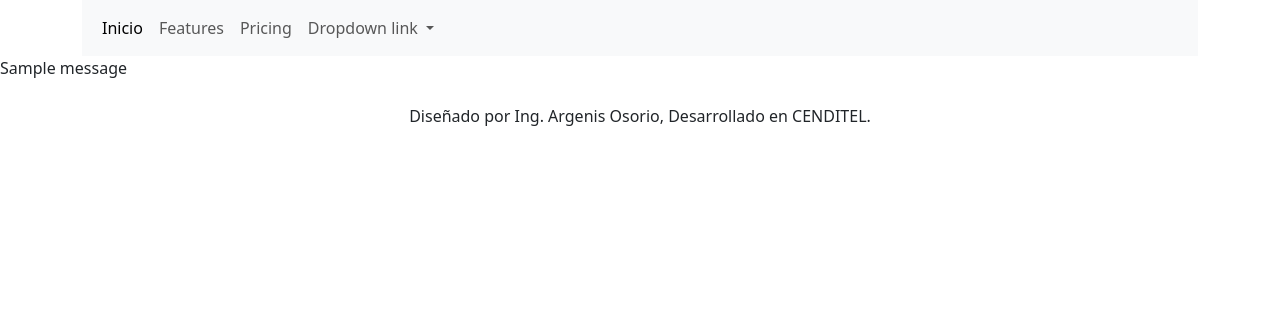
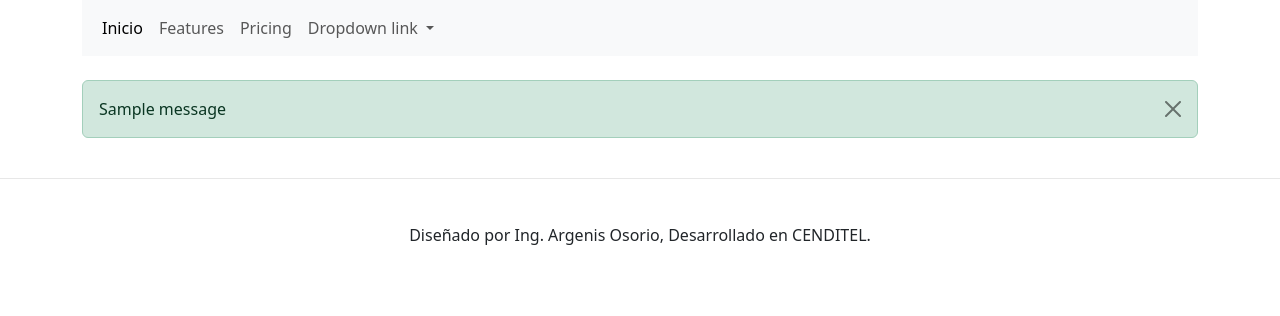
Before and after one commit to argenisosorio/repositorio_certificados_update, a Django app: template certificate/templates/certificate/base.html in a window 1280 px wide. Shown: the top 316 px of the page. Run offline with Django 3.2, Linux system fonts and the light colour scheme; the template is opened without the code that fills it, so the values that code supplies are empty; tables that the repository leaves empty hold one stand-in row (values such as "Sample post"); one stand-in notice (Sample message) is shown; some libraries are stand-ins or nearby versions.

Commit message:
feat(partials): Seccionada la plantilla base en partes y añadidas mejoras en la plantilla base.

```diff
--- a/ToDo-List.txt
+++ b/ToDo-List.txt
@@ -1,2 +1,3 @@
 1- Pulir el formulario de búsqueda en la página inicial.
 2- Actualizar el readme.
+3- Incluir font-awesome.
--- a/certificate/templates/certificate/base.html
+++ b/certificate/templates/certificate/base.html
@@ -13,96 +13,27 @@
     <link rel="icon" type="image/png" href="{% static 'images/favicon.png' %}" />
     <!-- Load Bootstrap CSS -->
     <link href="{% static 'css/bootstrap.min.css' %}" rel="stylesheet">
+    <!-- Own styles -->
+    <link href="{% static 'css/styles.css' %}" rel="stylesheet">
 </head>
 <body>
     <!-- Navbar -->
-    <div class="container">
-        <nav class="navbar navbar-expand-lg navbar-light bg-light">
-            <div class="container-fluid">
-                <button
-                    class="navbar-toggler"
-                    type="button"
-                    data-bs-toggle="collapse"
-                    data-bs-target="#navbarNavDropdown"
-                    aria-controls="navbarNavDropdown"
-                    aria-expanded="false"
-                    aria-label="Toggle navigation"
-                >
-                    <span class="navbar-toggler-icon"></span>
-                </button>
-                <div class="collapse navbar-collapse" id="navbarNavDropdown">
-                    <ul class="navbar-nav">
-                        <li class="nav-item">
-                            <a
-                                class="nav-link active"
-                                aria-current="page"
-                                href="#"
-                            >
-                                Inicio
-                            </a>
-                        </li>
-                        <li class="nav-item">
-                            <a class="nav-link" href="#">Features</a>
-                        </li>
-                        <li class="nav-item">
-                            <a class="nav-link" href="#">Pricing</a>
-                        </li>
-                        <li class="nav-item dropdown">
-                            <a
-                                class="nav-link dropdown-toggle"
-                                href="#"
-                                id="navbarDropdownMenuLink"
-                                role="button"
-                                data-bs-toggle="dropdown"
-                                aria-expanded="false"
-                            >
-                                Dropdown link
-                            </a>
-                            <ul
-                                class="dropdown-menu"
-                                aria-labelledby="navbarDropdownMenuLink"
-                            >
-                                <li>
-                                    <a class="dropdown-item" href="#">Action</a>
-                                </li>
-                                <li>
-                                    <a class="dropdown-item" href="#">Another action</a>
-                                </li>
-                                <li>
-                                    <a class="dropdown-item" href="#">Something else here</a>
-                                </li>
-                            </ul>
-                        </li>
-                    </ul>
-                </div>
-            </div>
-        </nav>
-    </div>
+    {% include "certificate/partials/navbar.html" %}
     <!-- Final de Navbar -->
 
-    {% if messages %}
-        {% for message in messages %}
-            {% if message.tags %}{% endif %}
-            {{ message }}
-        {% endfor %}
-    {% endif %}
+    <!-- Messages -->
+    {% include "certificate/partials/messages.html" %}
+    <!-- Final de messages -->
 
+    <!-- Content -->
     <div class="container mt-4">
         {% block content %}{% endblock %}
     </div>
+    <!-- Final de Content -->
 
-    <div class="container mt-4 text-center">
-        <a
-            href="http://www.cenditel.gob.ve"
-            target="_blank"
-            style="
-                text-decoration: none;
-                color: inherit;
-            "
-        >
-            Diseñado por Ing. Argenis Osorio, Desarrollado en CENDITEL.
-        </a>
-    </div>
+    <!-- Footer -->
+    {% include "certificate/partials/footer.html" %}
+    <!-- Final de Footer -->
 
     <!-- Load Bootstrap JS -->
     <script src="{% static 'js/bootstrap.bundle.min.js' %}"></script>
--- /dev/null
+++ b/certificate/templates/certificate/partials/footer.html
@@ -0,0 +1,15 @@
+<div class="text-center footer">
+    <div class="mt-4">
+        <a
+
+            href="http://www.cenditel.gob.ve"
+            target="_blank"
+            style="
+                text-decoration: none;
+                color: inherit;
+            "
+        >
+            Diseñado por Ing. Argenis Osorio, Desarrollado en CENDITEL.
+        </a>
+    </div>
+</div>
--- /dev/null
+++ b/certificate/templates/certificate/partials/messages.html
@@ -0,0 +1,18 @@
+{% if messages %}
+    {% for message in messages %}
+        <div class="container mt-4">
+            <div
+                class="alert alert-success alert-dismissible fade show"
+                role="alert"
+            >
+                {{ message }}
+                <button
+                    type="button"
+                    class="btn-close"
+                    data-bs-dismiss="alert"
+                    aria-label="Close"
+                ></button>
+            </div>
+        </div>
+    {% endfor %}
+{% endif %}
--- /dev/null
+++ b/certificate/templates/certificate/partials/navbar.html
@@ -0,0 +1,62 @@
+<div class="container">
+    <nav class="navbar navbar-expand-lg navbar-light bg-light">
+        <div class="container-fluid">
+            <button
+                class="navbar-toggler"
+                type="button"
+                data-bs-toggle="collapse"
+                data-bs-target="#navbarNavDropdown"
+                aria-controls="navbarNavDropdown"
+                aria-expanded="false"
+                aria-label="Toggle navigation"
+            >
+                <span class="navbar-toggler-icon"></span>
+            </button>
+            <div class="collapse navbar-collapse" id="navbarNavDropdown">
+                <ul class="navbar-nav">
+                    <li class="nav-item">
+                        <a
+                            class="nav-link active"
+                            aria-current="page"
+                            href="{% url 'buscar' %}"
+                        >
+                            Inicio
+                        </a>
+                    </li>
+                    <li class="nav-item">
+                        <a class="nav-link" href="#">Features</a>
+                    </li>
+                    <li class="nav-item">
+                        <a class="nav-link" href="#">Pricing</a>
+                    </li>
+                    <li class="nav-item dropdown">
+                        <a
+                            class="nav-link dropdown-toggle"
+                            href="#"
+                            id="navbarDropdownMenuLink"
+                            role="button"
+                            data-bs-toggle="dropdown"
+                            aria-expanded="false"
+                        >
+                            Dropdown link
+                        </a>
+                        <ul
+                            class="dropdown-menu"
+                            aria-labelledby="navbarDropdownMenuLink"
+                        >
+                            <li>
+                                <a class="dropdown-item" href="#">Action</a>
+                            </li>
+                            <li>
+                                <a class="dropdown-item" href="#">Another action</a>
+                            </li>
+                            <li>
+                                <a class="dropdown-item" href="#">Something else here</a>
+                            </li>
+                        </ul>
+                    </li>
+                </ul>
+            </div>
+        </div>
+    </nav>
+</div>
--- /dev/null
+++ b/static/css/styles.css
@@ -0,0 +1,22 @@
+.h1-main {
+    font-size: 55px;
+}
+
+/* Ancho del campo de cédula */
+.form-cedula {
+    width: 200px;
+}
+
+.footer {
+    margin-top: 40px;
+    padding: 20px 0;
+    border-top: 1px solid #e7e7e7;
+}
+
+.certificates-found {
+    color: green;
+}
+
+.no-results {
+    color: red;
+}
```
Also changed, not shown: certificate/templates/certificate/home.html (+37 -22 lines).
